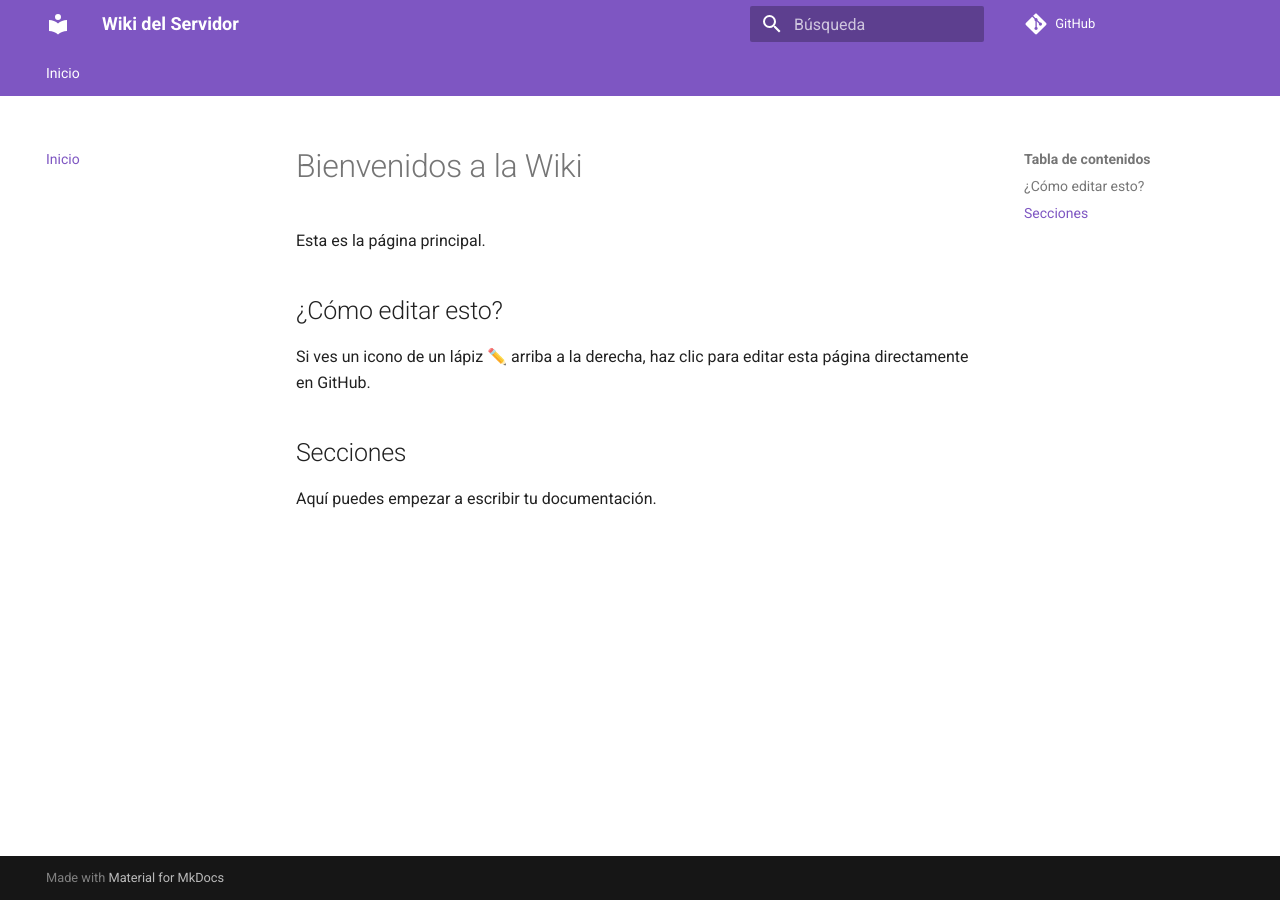
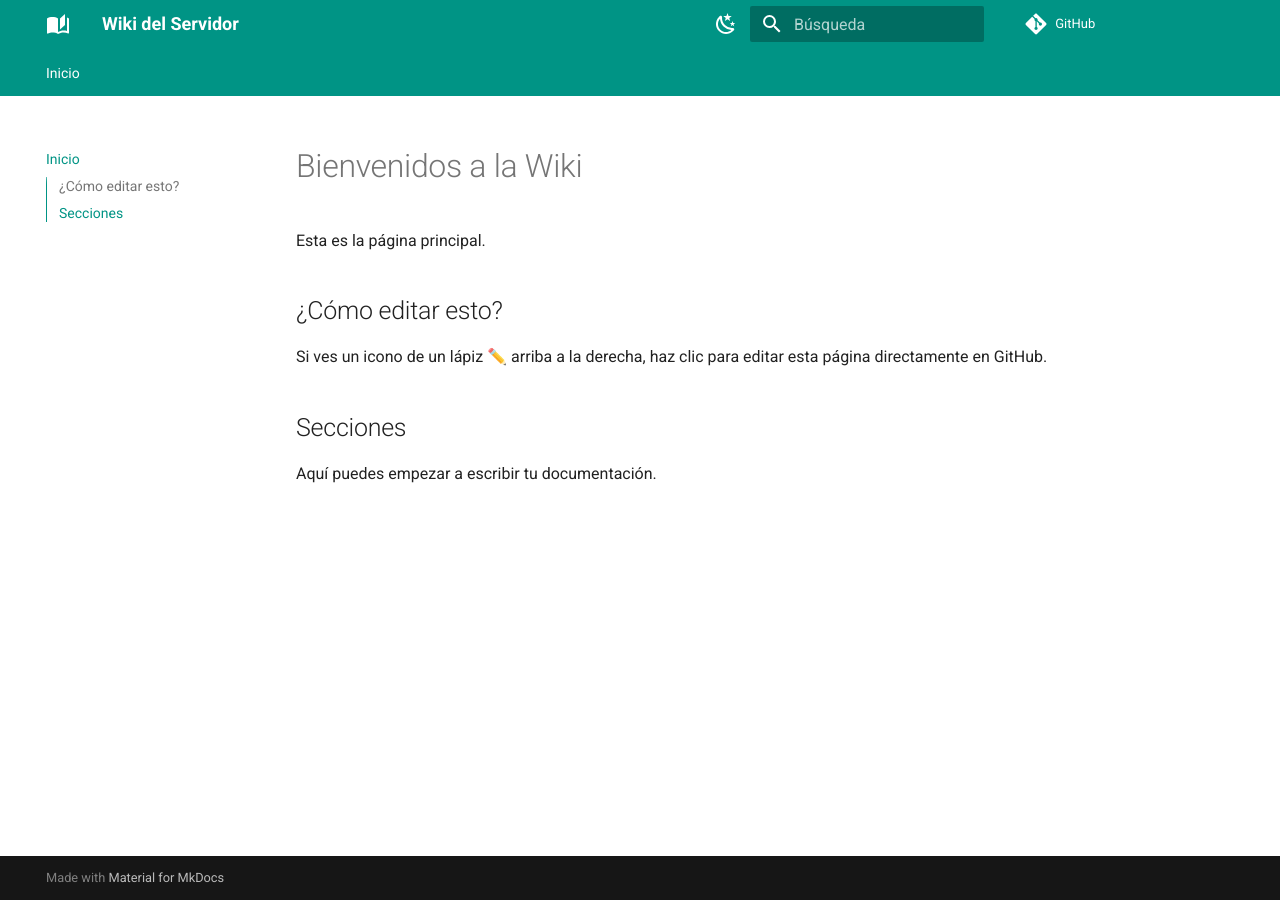
Before and after one commit to ymminnl/page-wiki, an MkDocs documentation site: the page built from docs/index.md, in a window 1280 px wide. Built offline with MkDocs 1.6.1 and Material for MkDocs 9.7.7, drawn with Linux system fonts in a browser that asks for light colours; comment, search, counter and statistics services are not loaded.

Commit message:
Feat: Mejorar diseño visual y añadir modo oscuro

```diff
--- a/mkdocs.yml
+++ b/mkdocs.yml
@@ -6,13 +6,43 @@ edit_uri: edit/main/docs/
 theme:
   name: material
   language: es
+  # Logo e icono (puedes cambiarlos luego)
+  icon:
+    logo: material/book-open-page-variant
+  favicon: assets/favicon.png
+
   palette:
-    primary: deep purple
-    accent: indigo
+    # Modo Claro (por defecto)
+    - media: "(prefers-color-scheme: light)"
+      scheme: default
+      primary: teal
+      accent: purple
+      toggle:
+        icon: material/weather-night
+        name: Cambiar a modo oscuro
+
+    # Modo Oscuro
+    - media: "(prefers-color-scheme: dark)"
+      scheme: slate
+      primary: teal
+      accent: lime
+      toggle:
+        icon: material/weather-sunny
+        name: Cambiar a modo claro
+
   features:
     - navigation.tabs
+    - navigation.sections
+    - navigation.expand
+    - toc.integrate
     - search.suggest
     - search.highlight
+    - content.code.copy
+
+markdown_extensions:
+  - admonition
+  - pymdownx.details
+  - pymdownx.superfences
 
 nav:
   - Inicio: index.md
```
